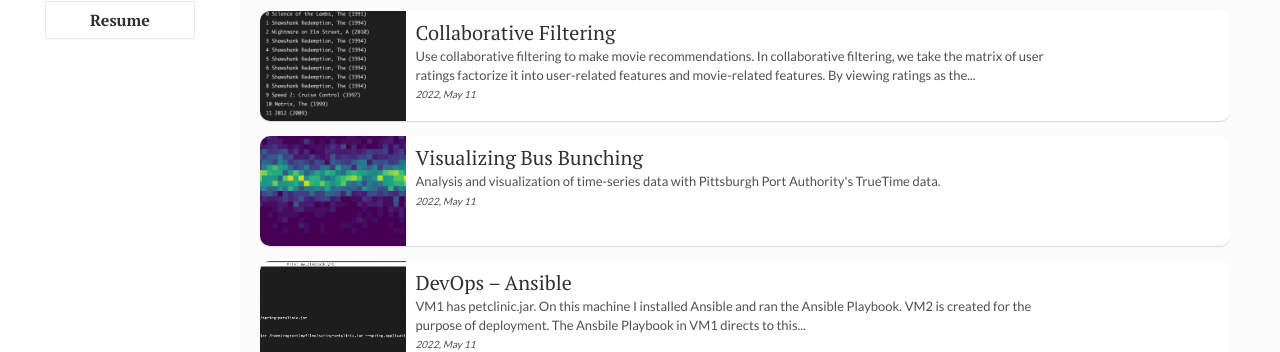
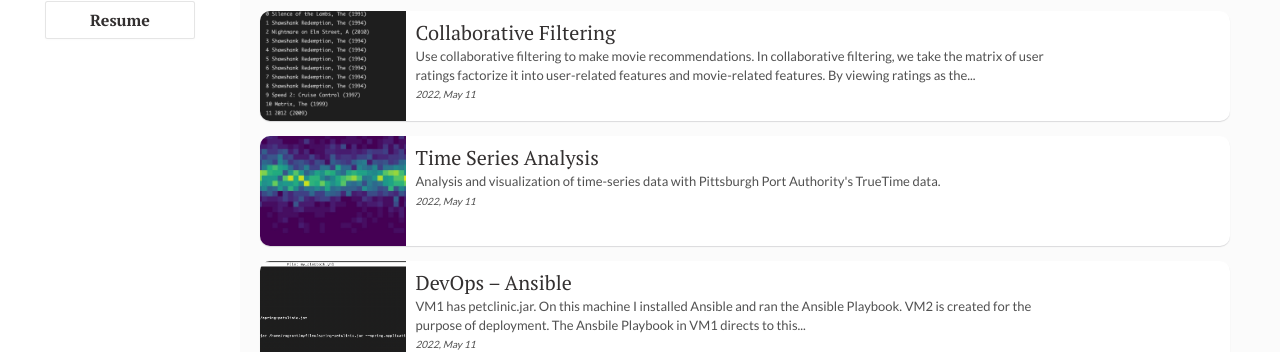
Before and after one commit to Cconnerney/cconnerney.github.io, a Jekyll site: the page built from index.html, in a window 1280 px wide and 900 px high, scrolled down 1825 px. Shown: the part 184-536 px from the top of the window. Built offline with Jekyll 4.4.1, drawn with Linux system fonts in a browser that asks for light colours; nearby versions of some CDN libraries; library files that are not in the unit come from our copies; the list of posts is cut into pages by our own code.

Commit message:
Update 2022-05-11-bus.markdown

```diff
--- a/_posts/2022-05-11-bus.markdown
+++ b/_posts/2022-05-11-bus.markdown
@@ -1,6 +1,6 @@
 ---
 layout: post
-title: Visualizing Bus Bunching
+title: Time Series Analysis
 description: Analysis and visualization of time-series data with Pittsburgh Port Authority's TrueTime data.
 img: bus.jpg # Add image post (optional)
 tags: [Vizualization, Timeseries, matplotlib]
```
